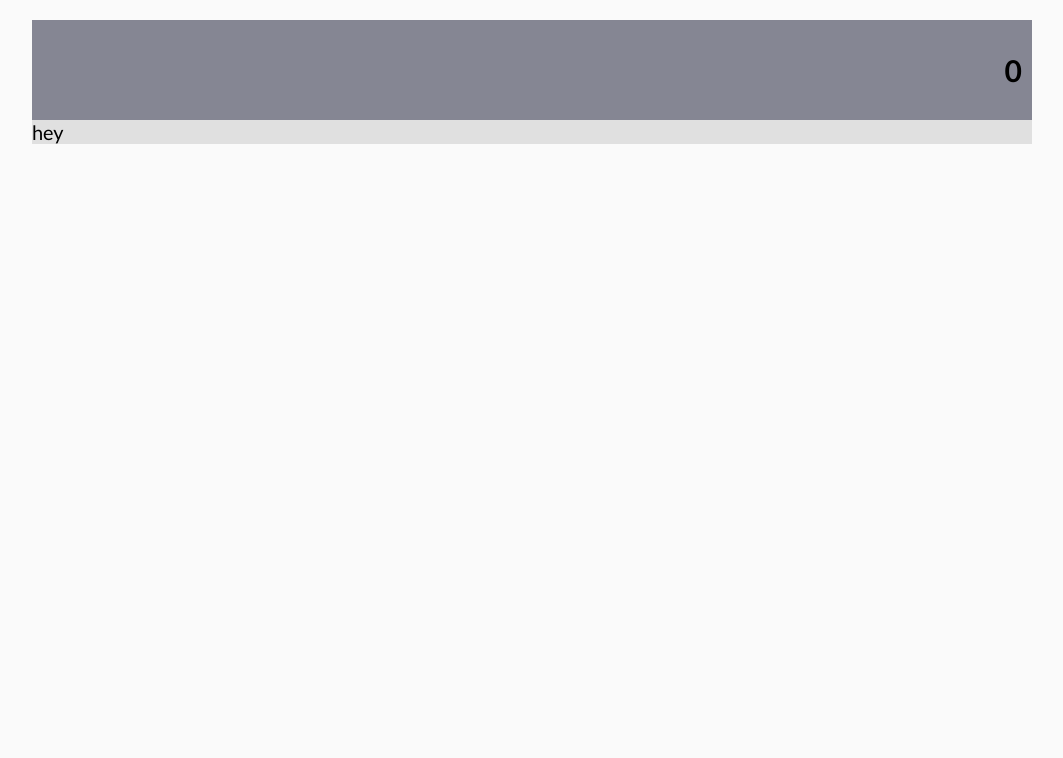
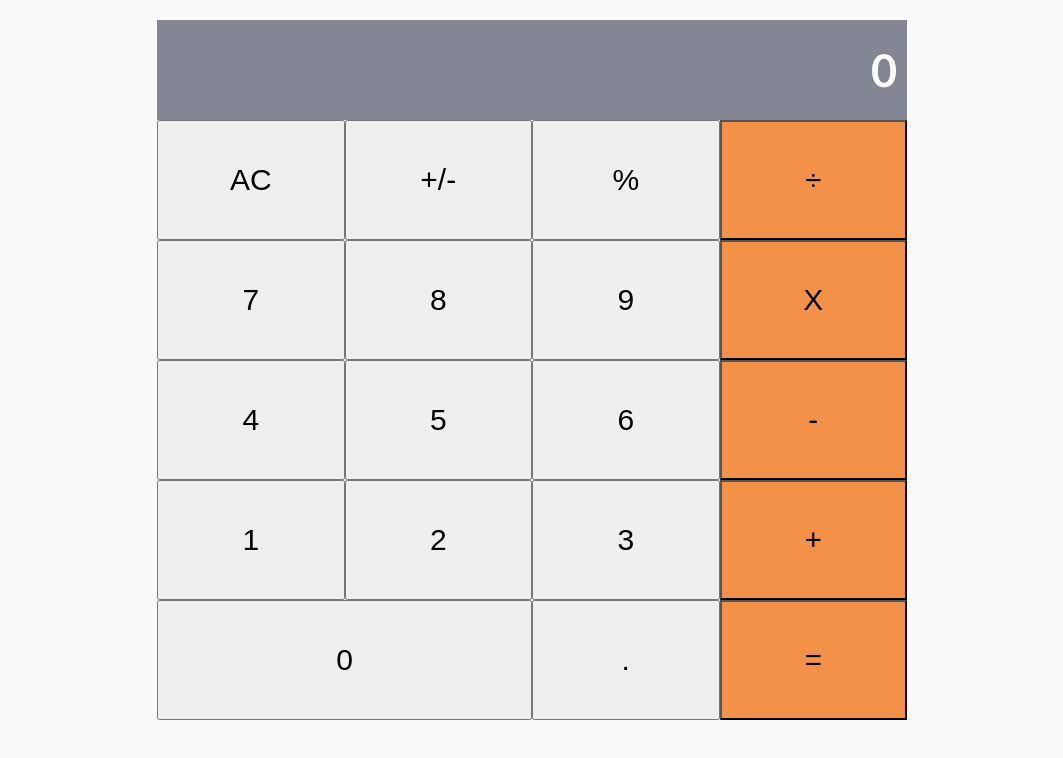
Before and after one commit to acushlakoncept/react-calculator, a React (Create React App) app: page / in a window 1280 px wide. Shown: the top 758 px of the page, without its empty margins (108-1171 px from the left). Built offline with nearby package versions, Linux system fonts and the light colour scheme.

Commit message:
add button groupd and styled them

```diff
--- a/src/App.css
+++ b/src/App.css
@@ -36,7 +36,7 @@
   }
 
   .calc_container {
-    width: 80%;
+    width: 60%;
   }
 }
 
@@ -48,9 +48,29 @@
   align-items: center;
   justify-content: flex-end;
   padding: 1rem;
+  color: #ffffff;
+  font-size: 3rem;
 }
 
 .btnPanel {
   width: 100%;
   background-color: var(--num);
 }
+
+.btnPanel__row {
+  display: grid;
+  grid-template-columns: 1fr 1fr 1fr 1fr;
+  grid-template-rows: 12rem;
+}
+
+.last__row {
+  grid-template-columns: 2fr 1fr 1fr;
+}
+
+.btnPanel__row button {
+  font-size: 3rem;
+}
+
+.bg-orange {
+  background-color: var(--operator);
+}
--- a/src/components/ButtonPanel.js
+++ b/src/components/ButtonPanel.js
@@ -3,7 +3,35 @@
 export default function ButtonPanel() {
   return (
     <div className="btnPanel">
-      <div className="btnPanel__row">hey</div>
+      <div className="btnPanel__row">
+        <button type="button">AC</button>
+        <button type="button">+/-</button>
+        <button type="button">%</button>
+        <button type="button" className="bg-orange">÷</button>
+      </div>
+      <div className="btnPanel__row">
+        <button type="button">7</button>
+        <button type="button">8</button>
+        <button type="button">9</button>
+        <button type="button" className="bg-orange">X</button>
+      </div>
+      <div className="btnPanel__row">
+        <button type="button">4</button>
+        <button type="button">5</button>
+        <button type="button">6</button>
+        <button type="button" className="bg-orange">-</button>
+      </div>
+      <div className="btnPanel__row">
+        <button type="button">1</button>
+        <button type="button">2</button>
+        <button type="button">3</button>
+        <button type="button" className="bg-orange">+</button>
+      </div>
+      <div className="btnPanel__row last__row">
+        <button type="button">0</button>
+        <button type="button">.</button>
+        <button type="button" className="bg-orange">=</button>
+      </div>
     </div>
   );
 }
```
